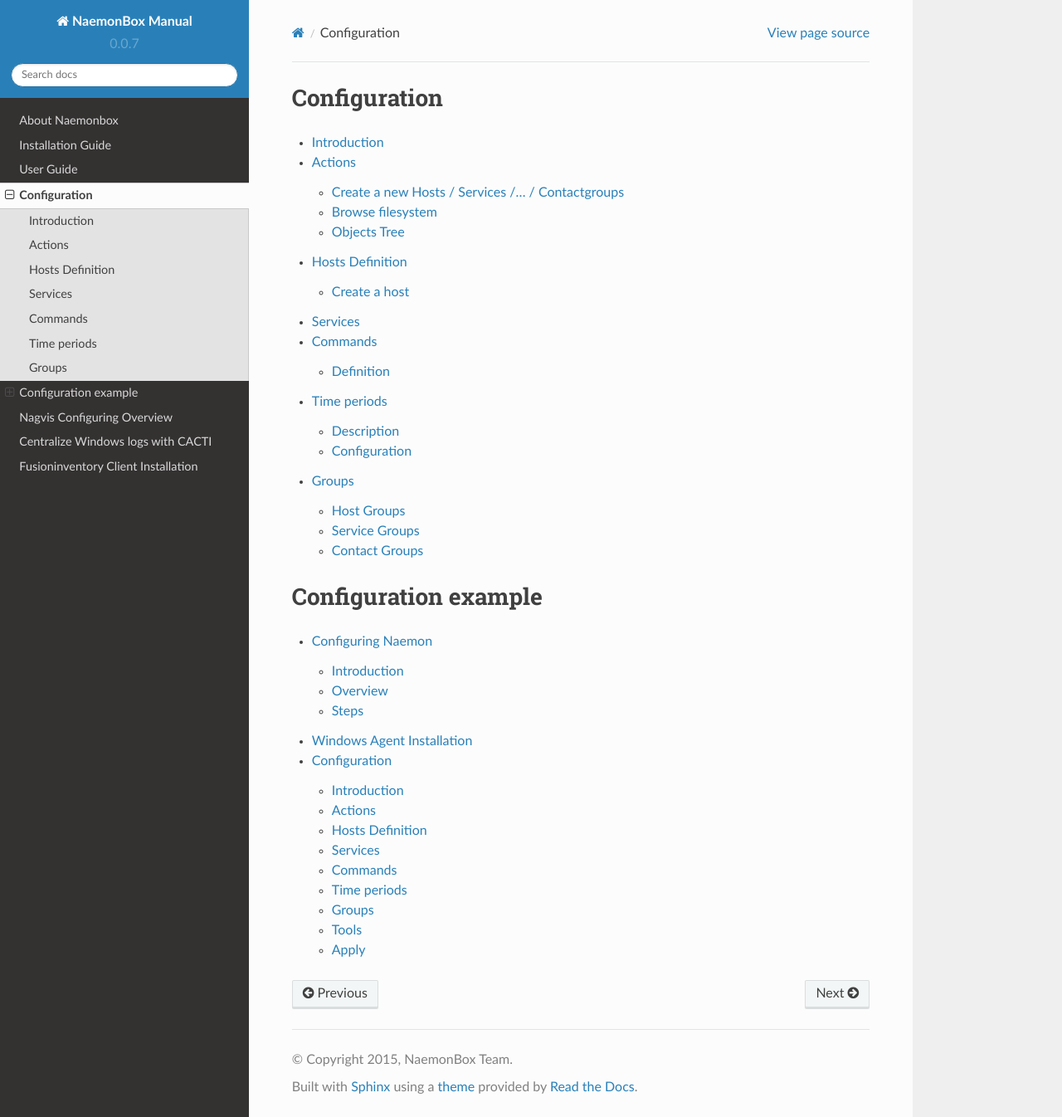
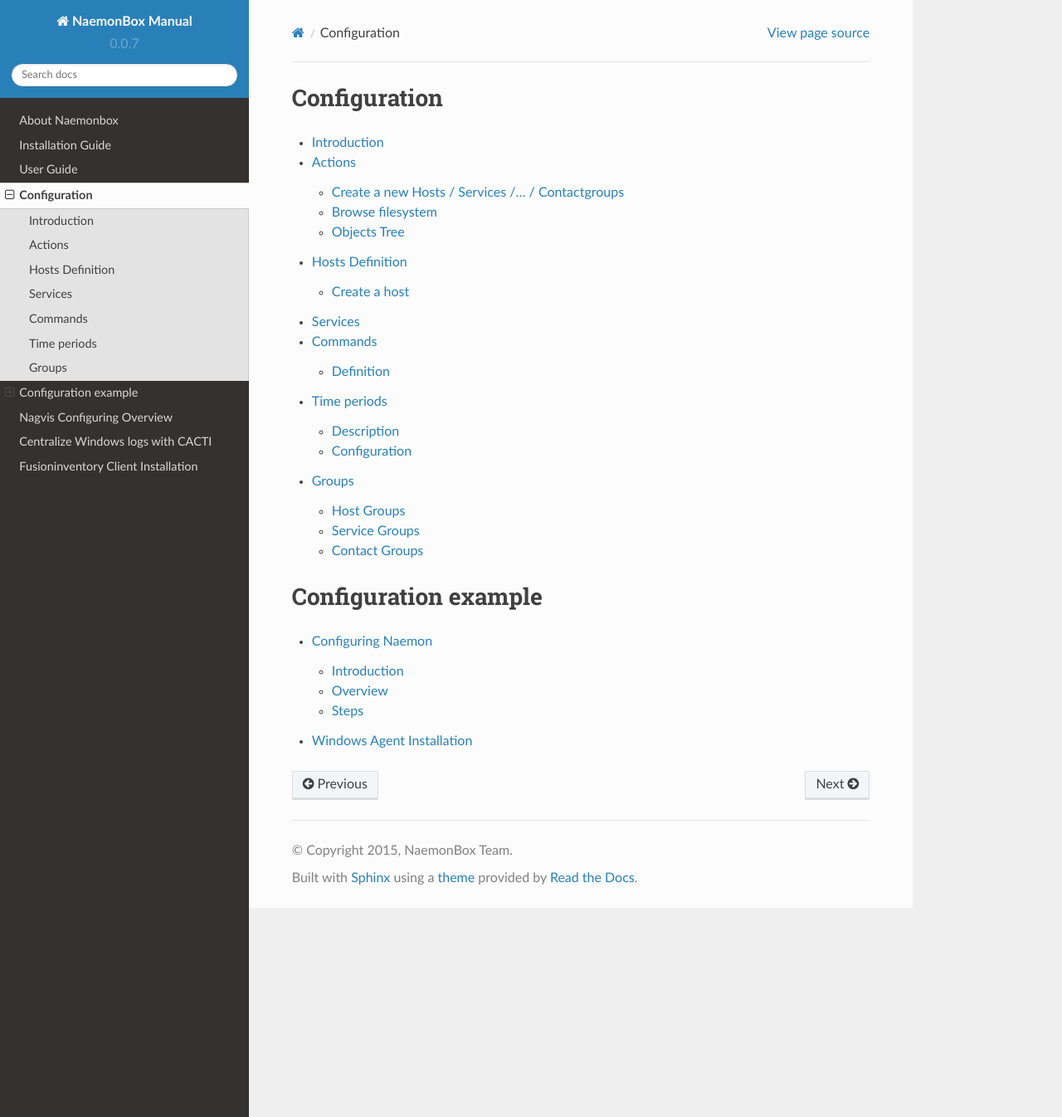
Before and after one commit to mgadi/naemonbox, a Sphinx documentation site: the page built from docs/source/04_Configuring_NaemonBox/index.rst, in a window 1280 px wide and 1346 px high. Shown: the whole window at 83% size. Built offline with Sphinx 7.4.7 and the Read the Docs theme 2.0.0, drawn with Linux system fonts in a browser that asks for light colours; pages that are not in the unit, such as notebooks, are missing from menus.

Commit message:
Update index.rst

```diff
--- a/docs/source/04_Configuring_NaemonBox/index.rst
+++ b/docs/source/04_Configuring_NaemonBox/index.rst
@@ -27,4 +27,3 @@
 
    overview.rst
    windows_agent_installation.rst
-   configuration/index.rst
```
